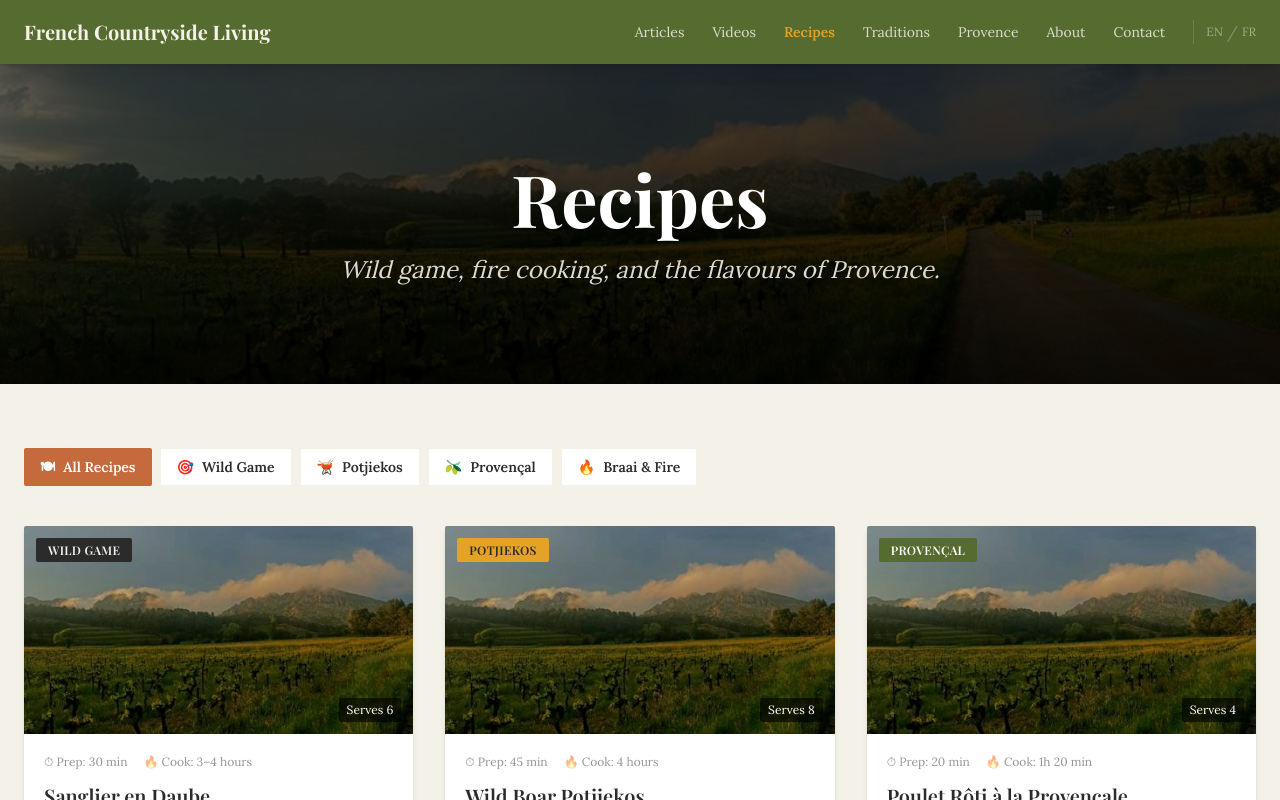
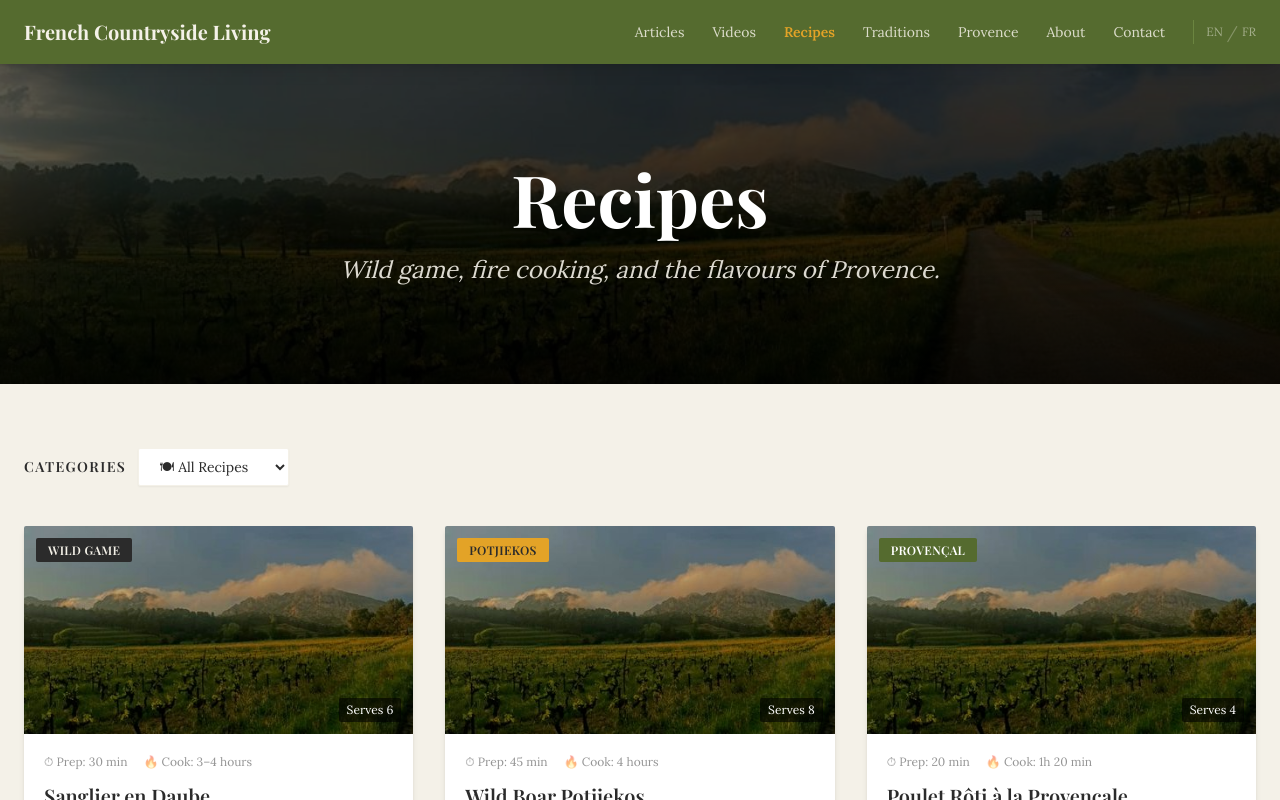
Before and after one commit to ReinierB13/french-countryside-living, a Next.js app: page /en/recipes in a window 1280 px wide. Shown: the top 800 px of the page. Built offline with nearby package versions, Linux system fonts and the light colour scheme.

Commit message:
Replace recipe filter buttons with a Categories dropdown
Co-Authored-By: Claude Sonnet 4.6 <noreply@anthropic.com>

```diff
--- a/src/components/RecipeGrid.tsx
+++ b/src/components/RecipeGrid.tsx
@@ -19,36 +19,27 @@ export default function RecipeGrid({ recipes, locale }: { recipes: Recipe[]; loc
 
   return (
     <>
-      {/* Filter buttons */}
-      <div className="flex flex-wrap gap-2 mb-10">
-        <button
-          onClick={() => setActive('all')}
-          className={`flex items-center gap-2 px-4 py-2 rounded-sm font-body text-sm font-semibold transition-colors ${
-            active === 'all'
-              ? 'bg-terracotta text-white'
-              : 'bg-white border border-parchment text-charcoal hover:bg-parchment/60'
-          }`}
+      {/* Category dropdown */}
+      <div className="flex items-center gap-3 mb-10">
+        <label htmlFor="recipe-category" className="font-heading font-semibold text-charcoal text-sm uppercase tracking-widest">
+          Categories
+        </label>
+        <select
+          id="recipe-category"
+          value={active}
+          onChange={(e) => setActive(e.target.value)}
+          className="font-body text-sm text-charcoal bg-white border border-parchment px-4 py-2 rounded-sm shadow-sm focus:outline-none focus:ring-1 focus:ring-terracotta cursor-pointer"
         >
-          <span>🍽</span> All Recipes
-        </button>
-
-        {categories.map((key) => {
-          const meta = getCatMeta(key);
-          return (
-            <button
-              key={key}
-              onClick={() => setActive(key)}
-              className={`flex items-center gap-2 px-4 py-2 rounded-sm font-body text-sm font-semibold transition-colors ${
-                active === key
-                  ? 'bg-terracotta text-white'
-                  : 'bg-white border border-parchment text-charcoal hover:bg-parchment/60'
-              }`}
-            >
-              <span>{meta.icon}</span>
-              {meta.label}
-            </button>
-          );
-        })}
+          <option value="all">🍽 All Recipes</option>
+          {categories.map((key) => {
+            const meta = getCatMeta(key);
+            return (
+              <option key={key} value={key}>
+                {meta.icon} {meta.label}
+              </option>
+            );
+          })}
+        </select>
       </div>
 
       {/* Recipe grid */}
```
